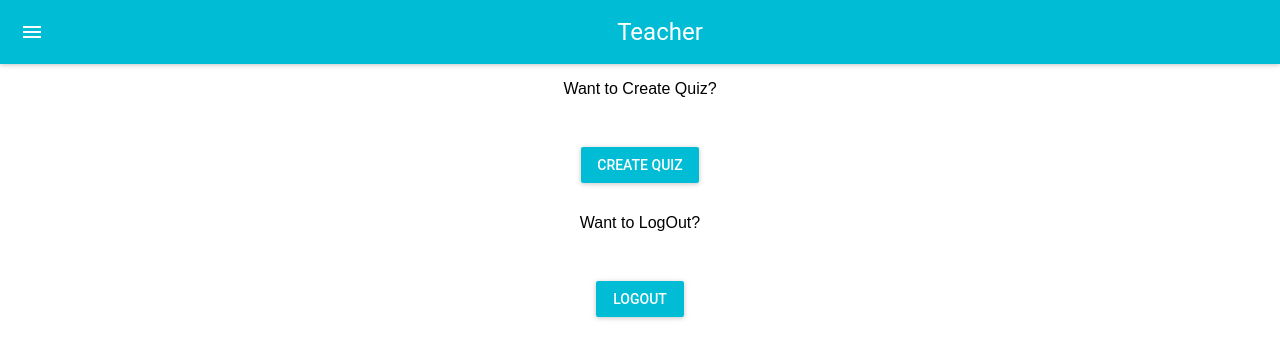
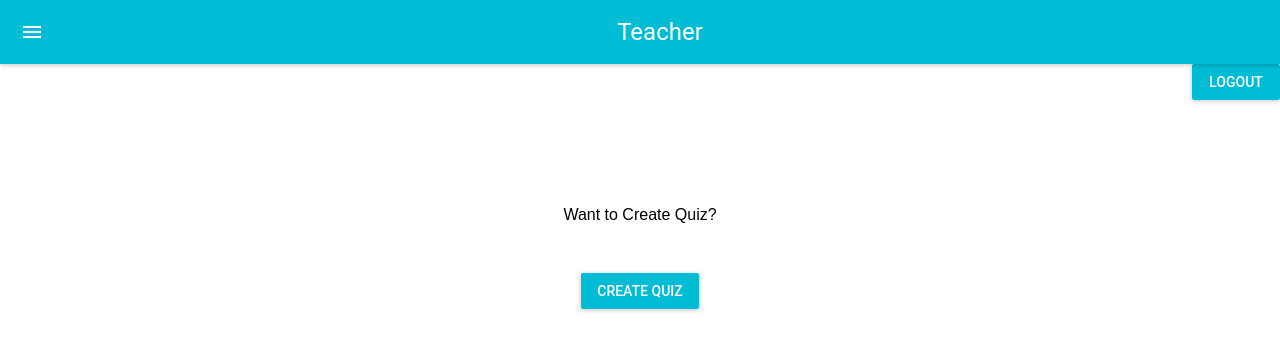
Before and after one commit to maddymz/Mathlab, a React (Create React App) app: page / in a window 1280 px wide. Shown: the top 358 px of the page. Built offline with nearby package versions, Linux system fonts and the light colour scheme.

Commit message:
alignment and final version of this userstory

```diff
--- a/src/Teacher/TeacherView.js
+++ b/src/Teacher/TeacherView.js
@@ -7,6 +7,8 @@ import RaisedButton from 'material-ui/RaisedButton';
 class Teacher extends Component {
 
     render() {
+        const Customstyle = {float : "left"}
+        const rightstyle = {float : "right"}
     return (
         <div>
             <MuiThemeProvider>
@@ -15,13 +17,17 @@ class Teacher extends Component {
                         title="Teacher"
                         color="Black"
                     />
+                    <RaisedButton label="LogOut" primary={true} style={rightstyle} onClick={(event) => this.handleClick(event)}/>
+                    <br/>
+                    <br/>
+                    <br/>
+                    <br/>
+                    <br/>
+                    <br/>
+                    <br/>
                     <p>Want to Create Quiz?</p>
                     <br/>
                     <RaisedButton label="Create Quiz" primary={true} style={style} onClick={(event) => this.handleClick(event)}/>
-                    <br/>
-                    <p>Want to LogOut?</p>
-                    <br/>
-                    <RaisedButton label="LogOut" primary={true} style={style} onClick={(event) => this.handleClick(event)}/>
                     <br/>
                 </div>
             </MuiThemeProvider>
```
